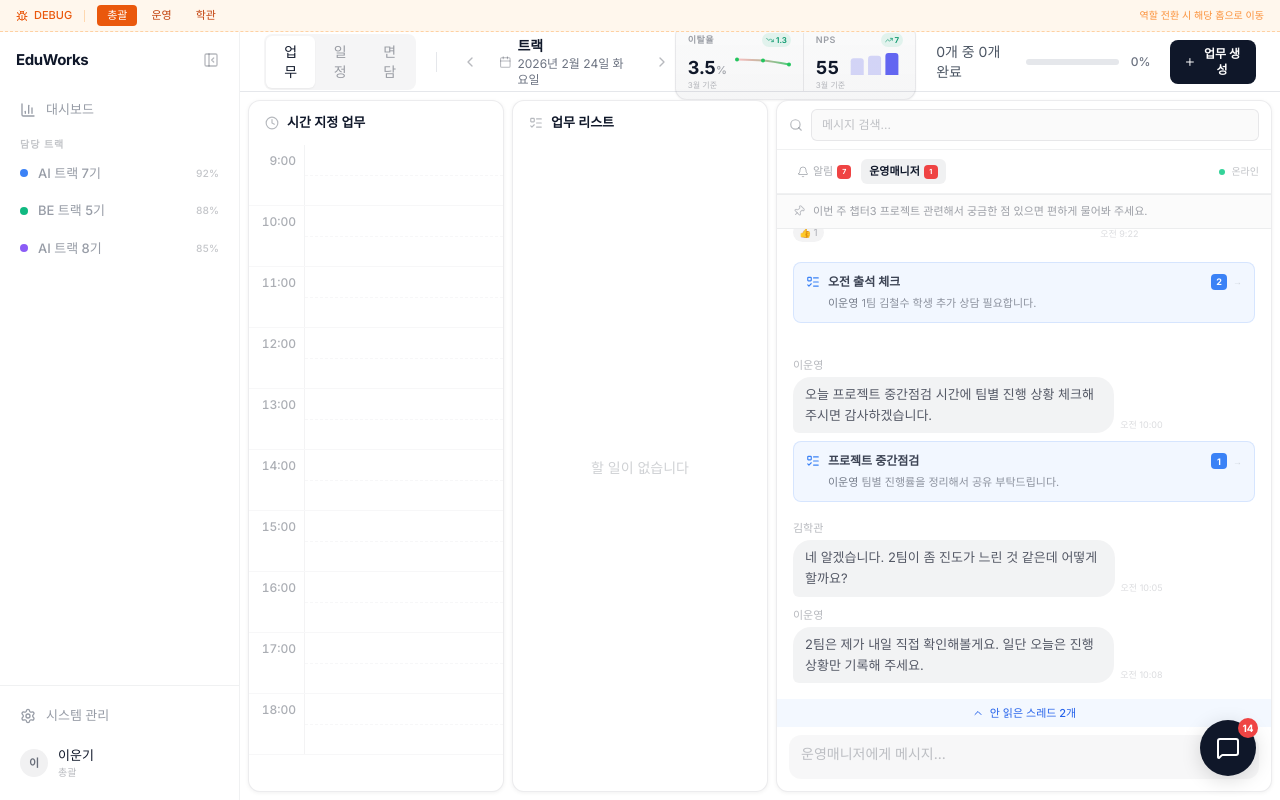
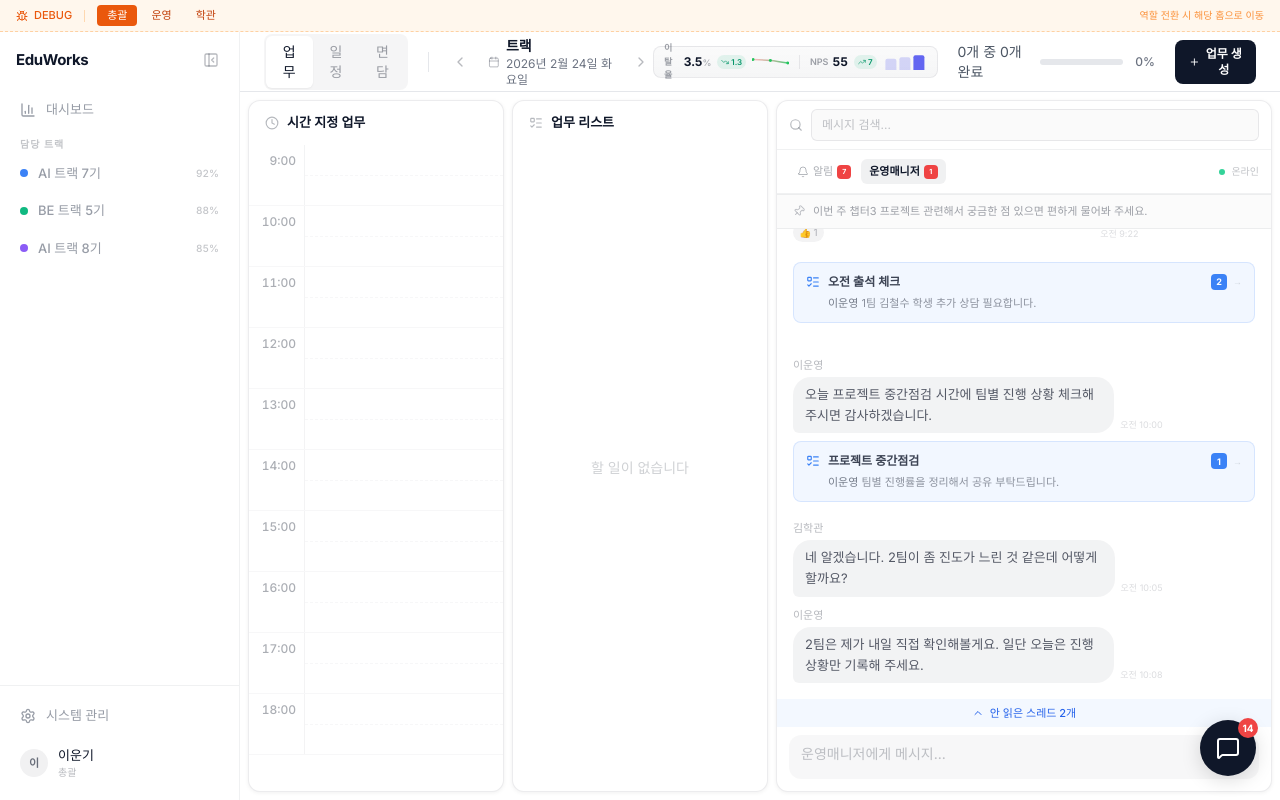
Before and after one commit to bearjun05/track-dashboard, a Next.js app: page /staff/1 in a window 1280 px wide. Built offline with nearby package versions, Linux system fonts and the light colour scheme.

Commit message:
fix: MetricsBox 높이를 32px로 축소하여 헤더 침범 해결
3줄 세로 레이아웃을 1줄 가로 인라인으로 변경

Made-with: Cursor

```diff
--- a/components/ui/mini-charts.tsx
+++ b/components/ui/mini-charts.tsx
@@ -51,18 +51,17 @@ export function MetricsBox() {
   const prevNps = NPS_DATA[NPS_DATA.length - 2]
 
   return (
-    <div className="flex items-stretch gap-0 rounded-xl border border-foreground/[0.07] bg-gradient-to-b from-foreground/[0.02] to-foreground/[0.04] shadow-sm">
+    <div className="flex h-[32px] items-center gap-0 rounded-lg border border-foreground/[0.07] bg-gradient-to-b from-foreground/[0.02] to-foreground/[0.04]">
       {/* Dropout Rate */}
-      <div className="flex flex-col gap-0.5 px-3 py-2">
-        <div className="flex items-center justify-between gap-2">
-          <span className="text-[9px] font-semibold uppercase tracking-wider text-foreground/40">이탈율</span>
+      <div className="flex items-center gap-1.5 px-2.5">
+        <div className="flex items-center gap-1">
+          <span className="text-[9px] font-semibold text-foreground/40">이탈율</span>
+          <span className="text-[12px] font-bold tabular-nums leading-none text-foreground">{lastDropout.rate}<span className="text-[9px] font-medium text-foreground/35">%</span></span>
+        </div>
         <TrendBadge current={lastDropout.rate} previous={prevDropout.rate} inverted />
-        </div>
-        <div className="flex items-end gap-2">
-          <span className="text-[18px] font-bold tabular-nums leading-none text-foreground">{lastDropout.rate}<span className="text-[11px] font-medium text-foreground/40">%</span></span>
-          <div className="h-[28px] w-[56px]">
+        <div className="h-[20px] w-[44px]">
           <ResponsiveContainer width="100%" height="100%">
-              <LineChart data={DROPOUT_DATA} margin={{ top: 2, right: 2, left: 2, bottom: 2 }}>
+            <LineChart data={DROPOUT_DATA} margin={{ top: 2, right: 1, left: 1, bottom: 2 }}>
               <defs>
                 <linearGradient id="dropoutGrad" x1="0" y1="0" x2="1" y2="0">
                   <stop offset="0%" stopColor="rgb(239 68 68)" stopOpacity={0.3} />
@@ -70,29 +69,26 @@ export function MetricsBox() {
                 </linearGradient>
               </defs>
               <RTooltip content={<MiniTooltip suffix="%" />} />
-                <Line type="monotone" dataKey="rate" stroke="url(#dropoutGrad)" strokeWidth={2} dot={{ r: 2, fill: 'rgb(34 197 94)', strokeWidth: 0 }} activeDot={{ r: 3 }} />
+              <Line type="monotone" dataKey="rate" stroke="url(#dropoutGrad)" strokeWidth={1.5} dot={{ r: 1.5, fill: 'rgb(34 197 94)', strokeWidth: 0 }} activeDot={{ r: 2.5 }} />
             </LineChart>
           </ResponsiveContainer>
         </div>
       </div>
-        <span className="text-[8px] text-foreground/30">{lastDropout.month} 기준</span>
-      </div>
 
-      <div className="my-2 w-px bg-foreground/[0.08]" />
+      <div className="h-3.5 w-px bg-foreground/[0.08]" />
 
       {/* NPS */}
-      <div className="flex flex-col gap-0.5 px-3 py-2">
-        <div className="flex items-center justify-between gap-2">
-          <span className="text-[9px] font-semibold uppercase tracking-wider text-foreground/40">NPS</span>
+      <div className="flex items-center gap-1.5 px-2.5">
+        <div className="flex items-center gap-1">
+          <span className="text-[9px] font-semibold text-foreground/40">NPS</span>
+          <span className="text-[12px] font-bold tabular-nums leading-none text-foreground">{lastNps.score}</span>
+        </div>
         <TrendBadge current={lastNps.score} previous={prevNps.score} />
-        </div>
-        <div className="flex items-end gap-2">
-          <span className="text-[18px] font-bold tabular-nums leading-none text-foreground">{lastNps.score}</span>
-          <div className="h-[28px] w-[56px]">
+        <div className="h-[20px] w-[44px]">
           <ResponsiveContainer width="100%" height="100%">
-              <BarChart data={NPS_DATA} margin={{ top: 2, right: 2, left: 2, bottom: 2 }}>
+            <BarChart data={NPS_DATA} margin={{ top: 2, right: 1, left: 1, bottom: 2 }}>
               <RTooltip content={<MiniTooltip />} />
-                <Bar dataKey="score" radius={[3, 3, 0, 0]}>
+              <Bar dataKey="score" radius={[2, 2, 0, 0]}>
                 {NPS_DATA.map((_, index) => (
                   <Cell key={index} fill={index === NPS_DATA.length - 1 ? 'rgb(99 102 241)' : 'rgba(99, 102, 241, 0.25)'} />
                 ))}
@@ -101,8 +97,6 @@ export function MetricsBox() {
           </ResponsiveContainer>
         </div>
       </div>
-        <span className="text-[8px] text-foreground/30">{lastNps.month} 기준</span>
-      </div>
     </div>
   )
 }
```
Lines whose indentation alone changed are shown as unchanged.
